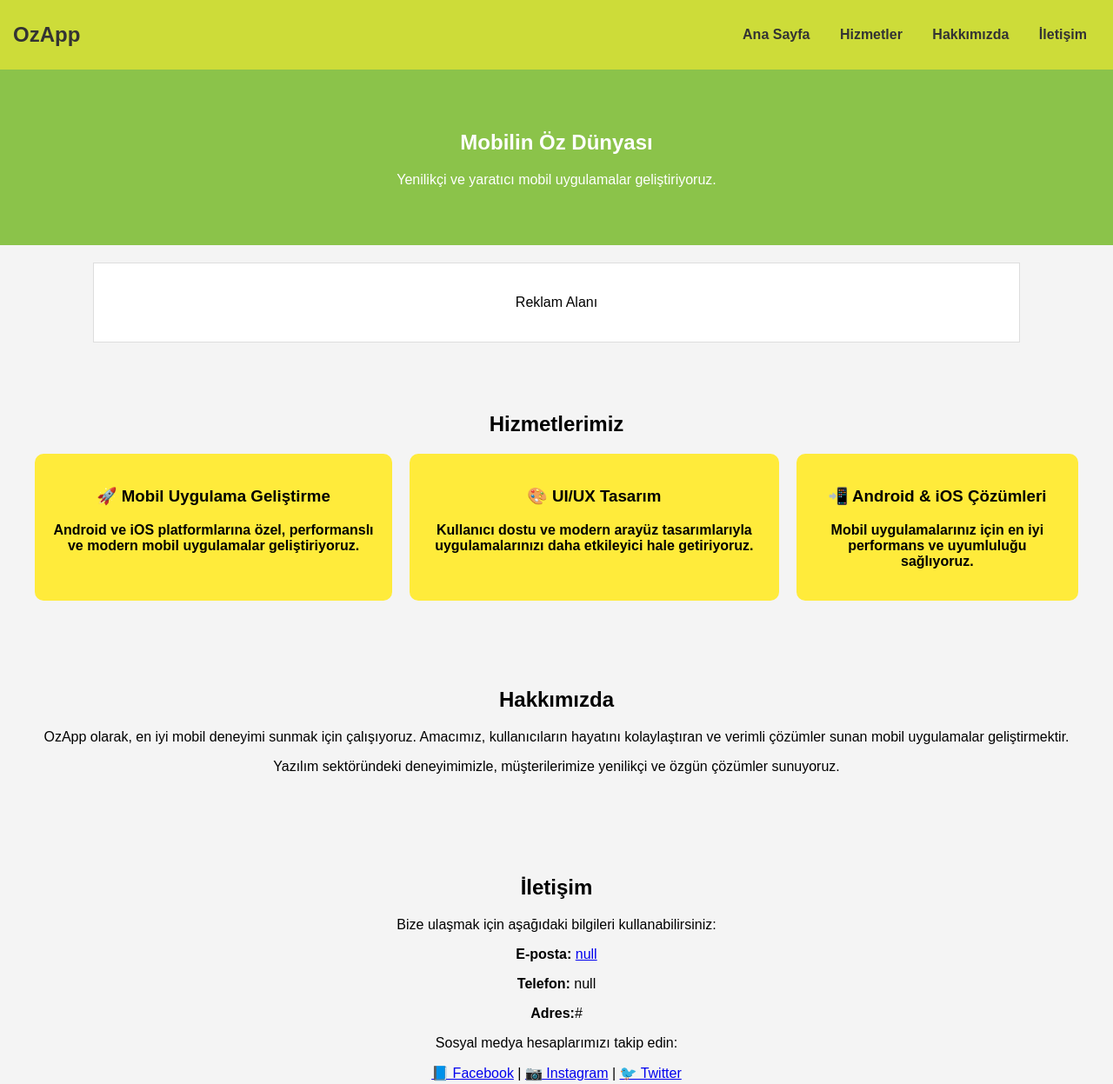
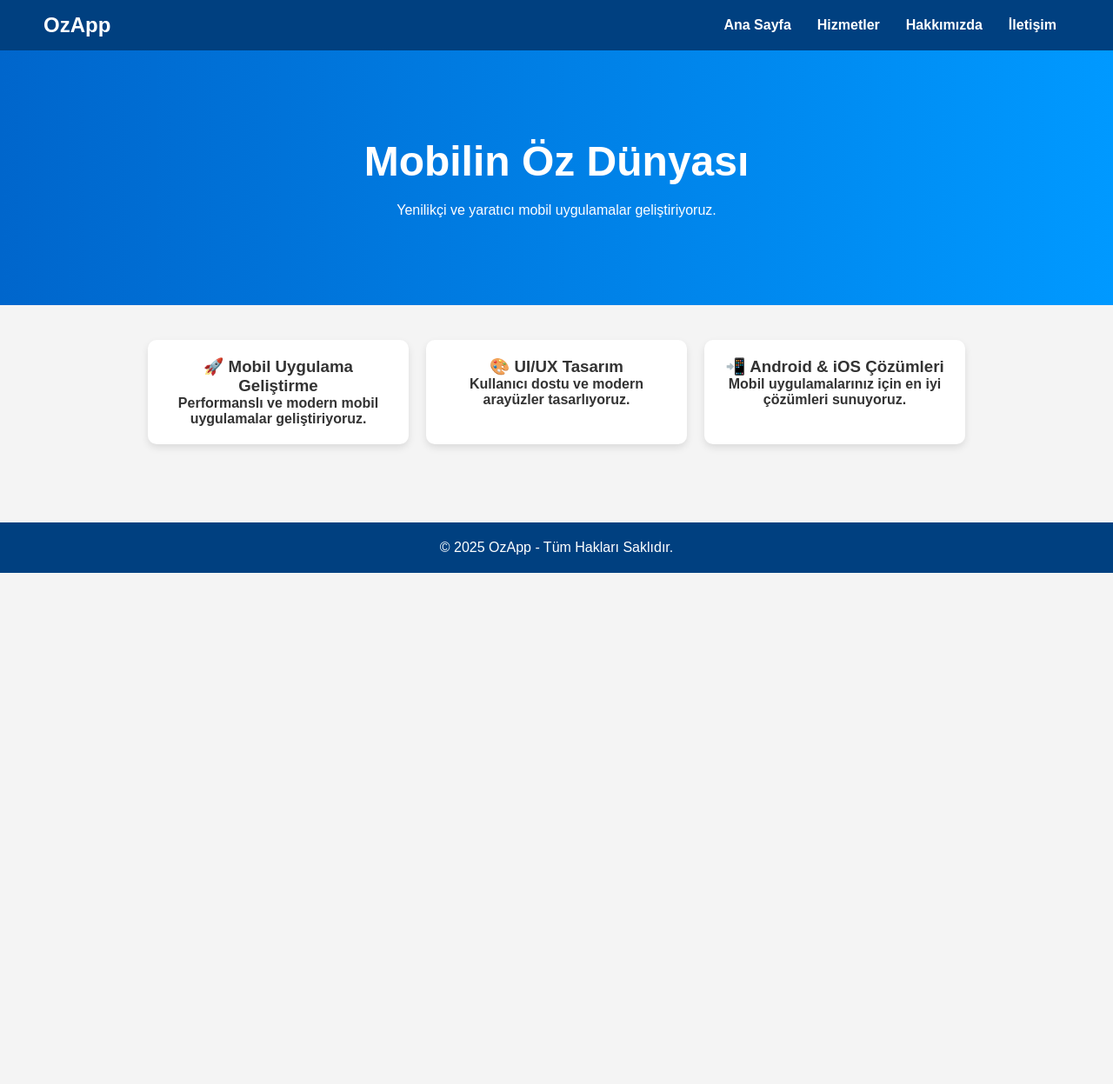
Before and after one commit to ozappweb/ozapp, a plain HTML site: page index.html in a window 1280 px wide. Shown: the top 1247 px of the page at 87% size. After the commit the page ends 800 px from the top, so only its background shows below. Drawn offline with Linux system fonts and the light colour scheme.

Commit message:
index.html

```diff
--- a/index.html
+++ b/index.html
@@ -1,86 +1,129 @@
 <!DOCTYPE html>
 <html lang="tr">
-<head
-    <script async src="https://pagead2.googlesyndication.com/pagead/js/adsbygoogle.js?client=ca-pub-9218497437637151"
-     crossorigin="anonymous"></script>
+<head>
     <meta charset="UTF-8">
     <meta name="viewport" content="width=device-width, initial-scale=1.0">
     <meta name="description" content="OzApp - Mobilin Öz Dünyası. En iyi mobil uygulama çözümleri burada!">
     <title>OzApp - Mobilin Öz Dünyası</title>
+    <link rel="stylesheet" href="https://cdnjs.cloudflare.com/ajax/libs/font-awesome/6.4.2/css/all.min.css">
     <link rel="stylesheet" href="style.css">
+    <style>
+        * {
+            margin: 0;
+            padding: 0;
+            box-sizing: border-box;
+            font-family: 'Arial', sans-serif;
+        }
+        body {
+            background-color: #f4f4f4;
+            color: #333;
+        }
+        header {
+            display: flex;
+            justify-content: space-between;
+            align-items: center;
+            padding: 15px 50px;
+            background-color: #004080;
+            color: white;
+        }
+        .logo {
+            font-size: 24px;
+            font-weight: bold;
+        }
+        nav ul {
+            list-style: none;
+            display: flex;
+        }
+        nav ul li {
+            margin: 0 15px;
+        }
+        nav ul li a {
+            text-decoration: none;
+            color: white;
+            font-weight: bold;
+        }
+        .hero {
+            text-align: center;
+            padding: 100px 20px;
+            background: linear-gradient(to right, #0066cc, #0099ff);
+            color: white;
+        }
+        .hero h1 {
+            font-size: 48px;
+            margin-bottom: 20px;
+        }
+        .services {
+            display: flex;
+            justify-content: center;
+            gap: 20px;
+            padding: 50px 20px;
+            flex-wrap: wrap;
+        }
+        .service {
+            background: white;
+            padding: 20px;
+            border-radius: 10px;
+            box-shadow: 0 4px 8px rgba(0, 0, 0, 0.1);
+            width: 300px;
+            text-align: center;
+        }
+        footer {
+            text-align: center;
+            padding: 20px;
+            background-color: #004080;
+            color: white;
+            margin-top: 50px;
+        }
+        @media (max-width: 768px) {
+            header {
+                flex-direction: column;
+                text-align: center;
+            }
+            nav ul {
+                flex-direction: column;
+                padding-top: 10px;
+            }
+            nav ul li {
+                margin: 10px 0;
+            }
+        }
+    </style>
 </head>
 <body>
-
-    <!-- Üst Menü -->
     <header>
         <div class="logo">OzApp</div>
         <nav>
             <ul>
-                <li><a href="index.html">Ana Sayfa</a></li>
-                <li><a href="hizmetler.html">Hizmetler</a></li>
-                <li><a href="hakkimizda.html">Hakkımızda</a></li>
-                <li><a href="iletisim.html">İletişim</a></li>
+                <li><a href="#">Ana Sayfa</a></li>
+                <li><a href="#hizmetler">Hizmetler</a></li>
+                <li><a href="#hakkimizda">Hakkımızda</a></li>
+                <li><a href="#iletisim">İletişim</a></li>
             </ul>
         </nav>
     </header>
 
-    <!-- Ana Sayfa -->
-    <section id="anasayfa" class="hero">
+    <section class="hero">
         <h1>Mobilin Öz Dünyası</h1>
         <p>Yenilikçi ve yaratıcı mobil uygulamalar geliştiriyoruz.</p>
     </section>
 
-    <!-- AdSense Reklam Alanı -->
-    <div class="adsense">
-        <!-- AdSense kodu buraya gelecek -->
-        <p>Reklam Alanı</p>
-    </div>
-
-    <!-- Hizmetler Bölümü -->
-    <section id="hizmetler">
-        <h2>Hizmetlerimiz</h2>
-        <div class="services">
+    <section id="hizmetler" class="services">
         <div class="service">
             <h3>🚀 Mobil Uygulama Geliştirme</h3>
-                <p>Android ve iOS platformlarına özel, performanslı ve modern mobil uygulamalar geliştiriyoruz.</p>
+            <p>Performanslı ve modern mobil uygulamalar geliştiriyoruz.</p>
         </div>
         <div class="service">
             <h3>🎨 UI/UX Tasarım</h3>
-                <p>Kullanıcı dostu ve modern arayüz tasarımlarıyla uygulamalarınızı daha etkileyici hale getiriyoruz.</p>
+            <p>Kullanıcı dostu ve modern arayüzler tasarlıyoruz.</p>
         </div>
         <div class="service">
             <h3>📲 Android & iOS Çözümleri</h3>
-                <p>Mobil uygulamalarınız için en iyi performans ve uyumluluğu sağlıyoruz.</p>
+            <p>Mobil uygulamalarınız için en iyi çözümleri sunuyoruz.</p>
         </div>
-        </div>
-    </section>
-
-    <!-- Hakkımızda Bölümü -->
-    <section id="hakkimizda">
-        <h2>Hakkımızda</h2>
-        <p>OzApp olarak, en iyi mobil deneyimi sunmak için çalışıyoruz. Amacımız, kullanıcıların hayatını kolaylaştıran ve verimli çözümler sunan mobil uygulamalar geliştirmektir.</p>
-        <p>Yazılım sektöründeki deneyimimizle, müşterilerimize yenilikçi ve özgün çözümler sunuyoruz.</p>
-    </section>
-
-    <!-- İletişim Bölümü -->
-    <section id="iletisim">
-        <h2>İletişim</h2>
-        <p>Bize ulaşmak için aşağıdaki bilgileri kullanabilirsiniz:</p>
-        <p><strong>E-posta:</strong> <a href="mailto:nul">null</a></p>
-        <p><strong>Telefon:</strong> null</p>
-        <p><strong>Adres:</strong>#</p>
-        <p>Sosyal medya hesaplarımızı takip edin:</p>
-        <p>
-            <a href="#">📘 Facebook</a> |
-            <a href="#">📷 Instagram</a> |
-            <a href="#">🐦 Twitter</a>
-        </p>
     </section>
 
     <footer>
         <p>&copy; 2025 OzApp - Tüm Hakları Saklıdır.</p>
     </footer>
-
-    <script src="script.js"></script>
 </body>
 </html>
```
Lines whose indentation alone changed are shown as unchanged.
